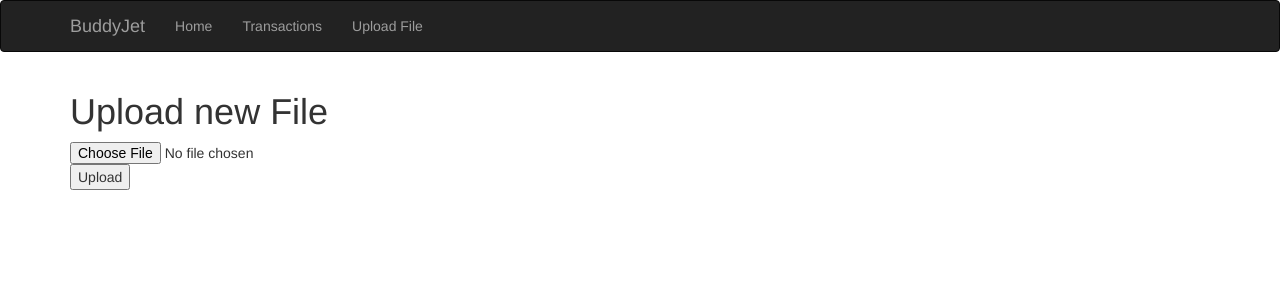
After one commit to gozik/jet-buddy, a Flask app: page /upload in a window 1280 px wide. The commit adds this page. Shown: the top 300 px of the page. Run offline with Flask 2, Linux system fonts and the light colour scheme; some libraries are stand-ins or nearby versions.

Commit message:
Move file upload from index. Adjust navigation

```diff
--- a/app/forms.py
+++ b/app/forms.py
@@ -1,9 +1,11 @@
 from flask_wtf import FlaskForm
 from wtforms import DecimalField, StringField, DateTimeField, SubmitField
-from wtforms.validators import DataRequired
+from wtforms.validators import DataRequired, AnyOf
 
 class TransactionForm(FlaskForm):
+    categories = ['food', 'drinks', 'rent']
+
     value = DecimalField('value', validators=[DataRequired()])
-    category = StringField('category', validators=[DataRequired()])
+    category = StringField('category', validators=[DataRequired(), AnyOf(categories)])
     date = DateTimeField('DateTime', validators=[DataRequired()])
     submit = SubmitField('Add')
--- a/app/routes.py
+++ b/app/routes.py
@@ -10,14 +10,8 @@ def allowed_file(filename):
     ALLOWED_EXTENSIONS = set(['txt', 'csv', 'xlsx'])
     return '.' in filename and filename.rsplit('.', 1)[1] in ALLOWED_EXTENSIONS
 
-@app.route('/', methods=['GET', 'POST'])
-def upload_file():
-    if request.method == 'POST':
-        file = request.files['file']
-        if file and allowed_file(file.filename):
-            filename = secure_filename(file.filename)
-            file.save(os.path.join(app.config['UPLOAD_FOLDER'], filename))
-            return redirect(url_for('upload_file', filename=filename))
+@app.route('/')
+def index():
     return render_template('index.html')
 
 @app.route('/transactions', methods=['GET', 'POST'])
@@ -31,3 +25,13 @@ def transactions():
         db.session.commit()
         return redirect(url_for('transactions'))
     return render_template('transactions.html', transactions=Transaction.query.all(), form=form)
+
+@app.route('/upload', methods=['GET', 'POST'])
+def upload_file():
+    if request.method == 'POST':
+        file = request.files['file']
+        if file and allowed_file(file.filename):
+            filename = secure_filename(file.filename)
+            file.save(os.path.join(app.config['UPLOAD_FOLDER'], filename))
+            return redirect(url_for('upload_file', filename=filename))
+    return render_template('upload.html')
--- a/app/templates/base.html
+++ b/app/templates/base.html
@@ -17,7 +17,8 @@
         <div class="navbar-collapse collapse">
             <ul class="nav navbar-nav">
                 <li><a href="/">Home</a></li>
-                <li><a href={{ url_for('transactions') }}>Transactions</a></li>
+                <li><a href="{{ url_for('transactions') }}">Transactions</a></li>
+                <li><a href="{{ url_for('upload_file') }}">Upload File</a></li>
             </ul>
         </div>
     </div>
--- a/app/templates/transactions.html
+++ b/app/templates/transactions.html
@@ -2,7 +2,7 @@
 {% import "bootstrap/wtf.html" as wtf%}
 
 {% block content %}
-    <h1>Add Transaction</h1>
+    <h1>New Transaction</h1>
     {{ wtf.quick_form(form) }}
     {% if transactions %}
         <h1>Added transactions:</h1>
--- /dev/null
+++ b/app/templates/upload.html
@@ -0,0 +1,11 @@
+{% extends "base.html" %}
+
+{% block page_content %}
+<div>
+    <h1>Upload new File</h1>
+    <form action="" method=post enctype=multipart/form-data>
+        <input type=file name=file>
+        <input type=submit value=Upload>
+    </form>
+</div>
+{% endblock %}
```
Also changed, not shown: app/templates/index.html (+2 -5 lines).
